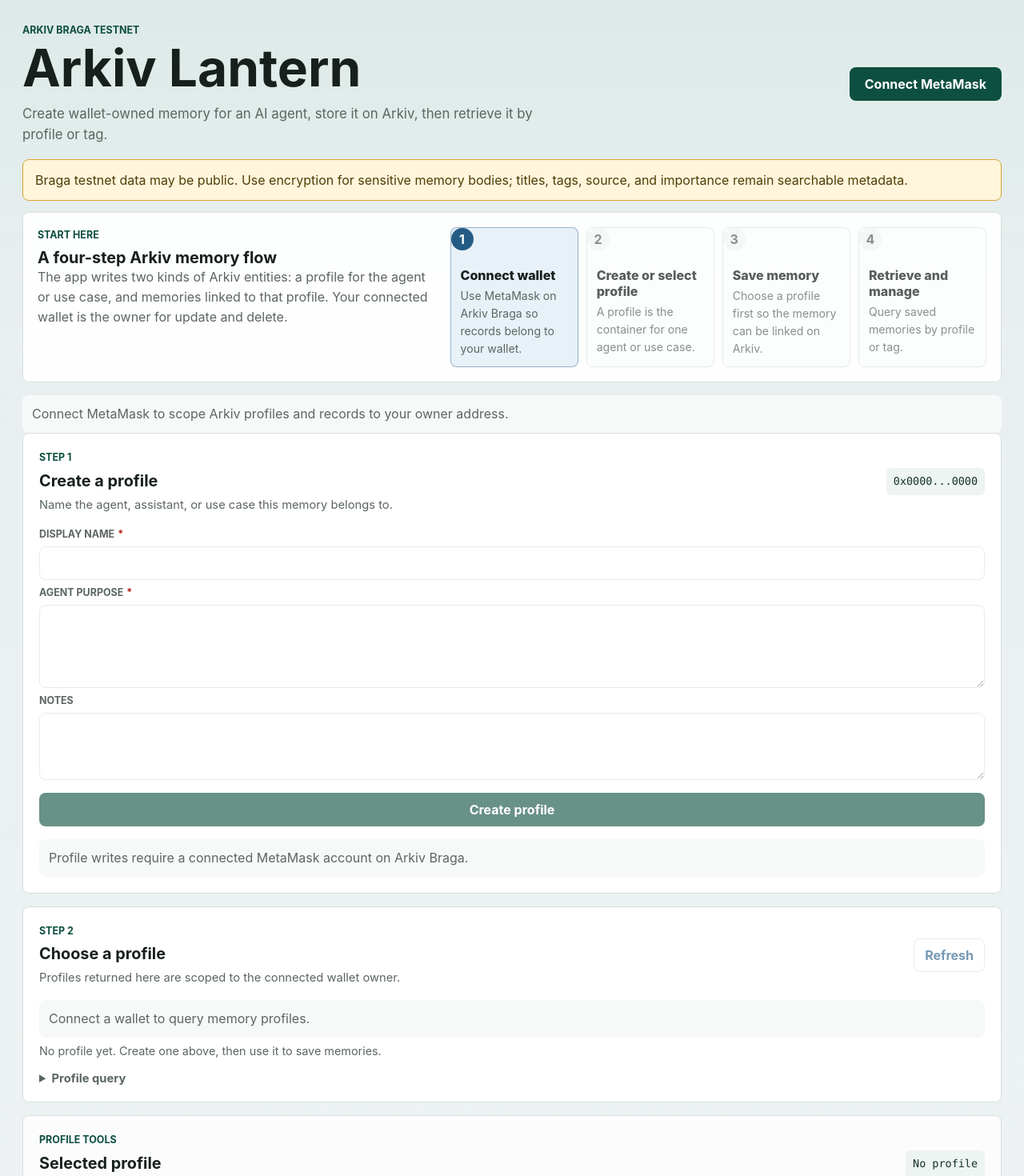
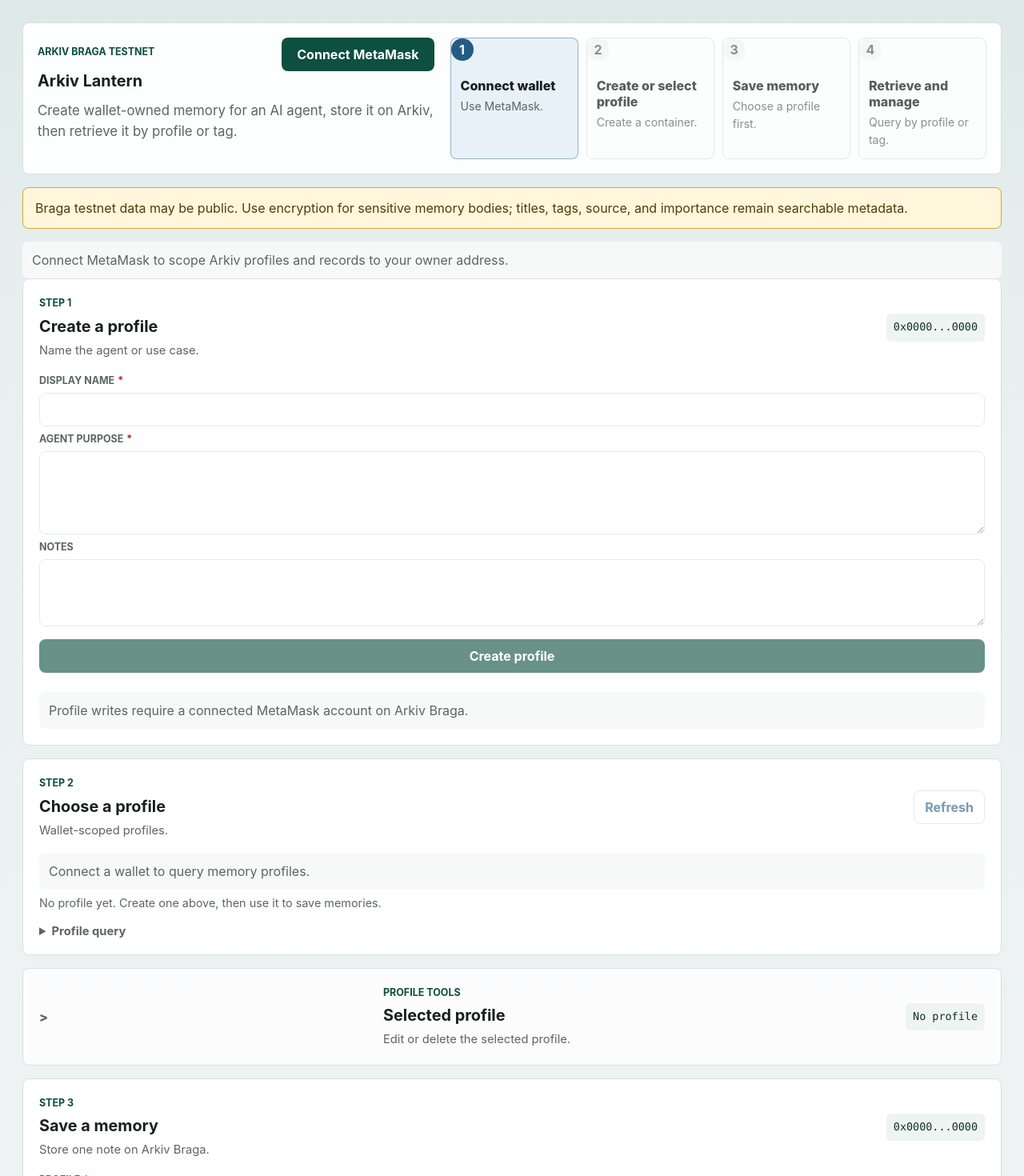
Before and after one commit to JR-Vickers/arkiv_lantern, a React (Vite) app: page / in a window 1280 px wide. Shown: the top 1470 px of the page at 80% size. Built offline with nearby package versions, Linux system fonts and the light colour scheme; what @arkiv-network/sdk would draw is missing.

Commit message:
Improved UX

```diff
--- a/src/App.tsx
+++ b/src/App.tsx
@@ -68,6 +68,8 @@ type RecordDetailState =
   | { status: "success"; message: string; record: MemoryRecord }
   | { status: "error"; message: string; record: null };
 
+type ActiveInspector = "profile" | "record" | null;
+
 type DiagnosticsState =
   | { status: "idle"; message: string; result: null }
   | { status: "loading"; message: string; result: null }
@@ -173,6 +175,7 @@ export function App({
     message: "Open a memory record to inspect payload and Arkiv metadata.",
     record: null,
   });
+  const [activeInspector, setActiveInspector] = useState<ActiveInspector>(null);
   const [profileForm, setProfileForm] = useState<MemoryProfileFormInput>(emptyProfileForm);
   const [memoryForm, setMemoryForm] = useState<MemoryRecordFormInput>(emptyMemoryForm);
   const [profileEditForm, setProfileEditForm] = useState<MemoryProfileFormInput>(emptyProfileForm);
@@ -214,17 +217,17 @@ export function App({
       label: "Connect wallet",
       detail:
         wallet.status === "connected"
-          ? `Writes and personal queries use ${shortenHex(wallet.address)}.`
-          : "Use MetaMask on Arkiv Braga so records belong to your wallet.",
+          ? shortenHex(wallet.address)
+          : "Use MetaMask.",
       status: wallet.status === "connected" ? "complete" : "current",
     },
     {
       label: "Create or select profile",
       detail: selectedProfile
-        ? `${selectedProfile.payload.displayName} is selected.`
+        ? `${selectedProfile.payload.displayName} selected.`
         : profiles.length > 0
-          ? "Select one profile before saving a memory."
-          : "A profile is the container for one agent or use case.",
+          ? "Select one."
+          : "Create a container.",
       status:
         wallet.status !== "connected"
           ? "locked"
@@ -236,14 +239,12 @@ export function App({
     },
     {
       label: "Save memory",
-      detail: selectedProfile
-        ? "Write a plaintext demo memory or encrypt the body with a passphrase."
-        : "Choose a profile first so the memory can be linked on Arkiv.",
+      detail: selectedProfile ? "Write or encrypt." : "Choose a profile first.",
       status: selectedRecord || records.length > 0 ? "complete" : selectedProfile ? "current" : "locked",
     },
     {
       label: "Retrieve and manage",
-      detail: records.length > 0 ? "Open a memory to inspect, decrypt, update, or delete it." : "Query saved memories by profile or tag.",
+      detail: records.length > 0 ? "Open saved memory." : "Query by profile or tag.",
       status: records.length > 0 ? "current" : "locked",
     },
   ] as const;
@@ -826,6 +827,7 @@ export function App({
     }
 
     setSelectedProfileKey(entityKey);
+    setActiveInspector("profile");
     setProfileDetail({ status: "loading", message: "Reading profile entity by key.", profile: null });
 
     try {
@@ -842,6 +844,7 @@ export function App({
     }
 
     setSelectedRecordKey(entityKey);
+    setActiveInspector("record");
     setRecordDetail({ status: "loading", message: "Reading memory_record entity by key.", record: null });
 
     try {
@@ -933,44 +936,33 @@ export function App({
     setAppliedTagFilter("");
   }
 
-  function scrollToStepSection(id: string) {
-    document.getElementById(id)?.scrollIntoView({ behavior: "smooth", block: "start" });
+  function scrollToElementById(id: string) {
+    const target = document.getElementById(id);
+    if (target && typeof target.scrollIntoView === "function") {
+      target.scrollIntoView({ behavior: "smooth", block: "start" });
+    }
   }
 
   return (
     <main className="app-shell">
-      <section className="workspace" aria-labelledby="app-title">
-        <header className="topbar">
-          <div>
+      <section className="workspace" aria-labelledby="workflow-title">
+        <section className="workflow-panel" aria-labelledby="workflow-title">
+          <div className="workflow-intro">
+            <div className="workflow-intro-head">
               <p className="eyebrow">Arkiv Braga testnet</p>
-            <h1 id="app-title">Arkiv Lantern</h1>
-            <p className="hero-copy">
-              Create wallet-owned memory for an AI agent, store it on Arkiv, then retrieve it by profile or tag.
-            </p>
-          </div>
               <button className="wallet-button" type="button" onClick={connectWallet}>
                 {wallet.status === "connected" ? "Wallet connected" : "Connect MetaMask"}
               </button>
-        </header>
-
-        <section className="notice" aria-label="Public testnet warning">
-          Braga testnet data may be public. Use encryption for sensitive memory bodies; titles, tags, source, and importance
-          remain searchable metadata.
-        </section>
-
-        <section className="workflow-panel" aria-labelledby="workflow-title">
-          <div className="workflow-intro">
-            <p className="eyebrow">Start here</p>
-            <h2 id="workflow-title">A four-step Arkiv memory flow</h2>
-            <p>
-              The app writes two kinds of Arkiv entities: a profile for the agent or use case, and memories linked to
-              that profile. Your connected wallet is the owner for update and delete.
+            </div>
+            <h2 id="workflow-title">Arkiv Lantern</h2>
+            <p className="hero-copy">
+              Create wallet-owned memory for an AI agent, store it on Arkiv, then retrieve it by profile or tag.
             </p>
           </div>
           <ol className="workflow-steps">
             {workflowSteps.map((step, index) => (
               <li className={`workflow-step ${step.status}`} key={step.label}>
-                <button className="workflow-step-button" type="button" onClick={() => scrollToStepSection(`step-${index + 1}`)}>
+                <button className="workflow-step-button" type="button" onClick={() => scrollToElementById(`step-${index + 1}`)}>
                   <span>{step.label}</span>
                   <p>{step.detail}</p>
                 </button>
@@ -979,6 +971,11 @@ export function App({
           </ol>
         </section>
 
+        <section className="notice" aria-label="Public testnet warning">
+          Braga testnet data may be public. Use encryption for sensitive memory bodies; titles, tags, source, and importance
+          remain searchable metadata.
+        </section>
+
         <p className={`operation-message ${wallet.status}`} role="status">
           {wallet.message}
         </p>
@@ -989,7 +986,7 @@ export function App({
               <div>
                 <p className="eyebrow">Step 1</p>
                 <h2 id="profile-form-title">Create a profile</h2>
-                <p className="panel-copy">Name the agent, assistant, or use case this memory belongs to.</p>
+                <p className="panel-copy">Name the agent or use case.</p>
               </div>
               <code className="owner-pill">{shortenHex(ownerAddress)}</code>
             </div>
@@ -1053,12 +1050,12 @@ export function App({
               >
                 {profileCreate.status === "submitting" ? "Submitting profile" : "Create profile"}
               </button>
-            </form>
 
               <p className={`operation-message ${profileCreate.status}`} role="status">
                 {profileCreate.message}
               </p>
               {profileCreate.status === "success" && <ReceiptGrid entityKey={profileCreate.entityKey} txHash={profileCreate.txHash} />}
+            </form>
           </section>
 
           <section className="panel" id="step-2" aria-labelledby="profile-list-title">
@@ -1066,7 +1063,7 @@ export function App({
               <div>
                 <p className="eyebrow">Step 2</p>
                 <h2 id="profile-list-title">Choose a profile</h2>
-                <p className="panel-copy">Profiles returned here are scoped to the connected wallet owner.</p>
+                <p className="panel-copy">Wallet-scoped profiles.</p>
               </div>
               <button
                 className="secondary-action"
@@ -1093,7 +1090,7 @@ export function App({
                     </div>
                     <div className="row-actions">
                       <button
-                        className="secondary-action"
+                        className="primary-action"
                         type="button"
                         onClick={() => setSelectedProfileKey(profile.entityKey)}
                       >
@@ -1120,15 +1117,15 @@ export function App({
             </details>
           </section>
 
-          <section className="panel supporting-panel" aria-labelledby="profile-edit-title">
-            <div className="panel-heading">
+          <details className="panel supporting-panel tool-panel">
+            <summary className="details-summary">
               <div>
                 <p className="eyebrow">Profile tools</p>
                 <h2 id="profile-edit-title">Selected profile</h2>
-                <p className="panel-copy">Edit or delete the selected profile when the connected wallet is the Arkiv owner.</p>
+                <p className="panel-copy">Edit or delete the selected profile.</p>
               </div>
               <code className="owner-pill">{selectedProfile ? shortenHex(selectedProfile.entityKey) : "No profile"}</code>
-            </div>
+            </summary>
 
             {selectedProfile ? (
               <form className="profile-form" onSubmit={updateSelectedProfile}>
@@ -1198,28 +1195,28 @@ export function App({
                     {profileDelete.status === "submitting" ? "Deleting profile" : "Delete profile"}
                   </button>
                 </div>
+
+                <p className={`operation-message ${profileUpdate.status}`} role="status">
+                  {profileUpdate.message}
+                </p>
+                {profileUpdate.status === "success" && <ReceiptGrid entityKey={profileUpdate.entityKey} txHash={profileUpdate.txHash} />}
               </form>
             ) : (
               <p className="empty-state">Select a profile to load editable fields.</p>
             )}
 
-            <p className={`operation-message ${profileUpdate.status}`} role="status">
-              {profileUpdate.message}
-            </p>
-            {profileUpdate.status === "success" && <ReceiptGrid entityKey={profileUpdate.entityKey} txHash={profileUpdate.txHash} />}
-
             <p className={`operation-message ${profileDelete.status}`} role="status">
               {profileDelete.message}
             </p>
             {profileDelete.status === "success" && <ReceiptGrid entityKey={profileDelete.entityKey} txHash={profileDelete.txHash} />}
-          </section>
+          </details>
 
           <section className="panel" id="step-3" aria-labelledby="memory-form-title">
             <div className="panel-heading">
               <div>
                 <p className="eyebrow">Step 3</p>
                 <h2 id="memory-form-title">Save a memory</h2>
-                <p className="panel-copy">A memory is one durable note for the selected profile, stored on Arkiv Braga.</p>
+                <p className="panel-copy">Store one note on Arkiv Braga.</p>
               </div>
               <code className="owner-pill">{shortenHex(ownerAddress)}</code>
             </div>
@@ -1425,12 +1422,12 @@ export function App({
               >
                 {recordCreate.status === "submitting" ? "Submitting memory" : "Create memory"}
               </button>
-            </form>
 
               <p className={`operation-message ${recordCreate.status}`} role="status">
                 {recordCreate.message}
               </p>
               {recordCreate.status === "success" && <ReceiptGrid entityKey={recordCreate.entityKey} txHash={recordCreate.txHash} />}
+            </form>
           </section>
 
           <section className="panel" id="step-4" aria-labelledby="memory-list-title">
@@ -1438,7 +1435,7 @@ export function App({
               <div>
                 <p className="eyebrow">Step 4</p>
                 <h2 id="memory-list-title">Retrieve memories</h2>
-                <p className="panel-copy">Query by selected profile, then optionally narrow the list with a tag.</p>
+                <p className="panel-copy">Query by profile or tag.</p>
               </div>
               <button
                 className="secondary-action"
@@ -1486,7 +1483,7 @@ export function App({
                     </div>
                     <div className="row-actions">
                       <button
-                        className="secondary-action"
+                        className="primary-action"
                         type="button"
                         onClick={() => setSelectedRecordKey(record.entityKey)}
                       >
@@ -1513,15 +1510,15 @@ export function App({
             </details>
           </section>
 
-          <section className="panel supporting-panel" aria-labelledby="record-edit-title">
-            <div className="panel-heading">
+          <details className="panel supporting-panel tool-panel">
+            <summary className="details-summary">
               <div>
                 <p className="eyebrow">Memory tools</p>
                 <h2 id="record-edit-title">Selected memory</h2>
-                <p className="panel-copy">Update or delete the selected memory when this wallet owns it.</p>
+                <p className="panel-copy">Update or delete the selected memory.</p>
               </div>
               <code className="owner-pill">{selectedRecord ? shortenHex(selectedRecord.entityKey) : "No record"}</code>
-            </div>
+            </summary>
 
             {selectedRecord ? (
               <form className="profile-form" onSubmit={updateSelectedRecord}>
@@ -1716,29 +1713,91 @@ export function App({
                     {recordDelete.status === "submitting" ? "Deleting memory" : "Delete memory"}
                   </button>
                 </div>
+
+                <p className={`operation-message ${recordUpdate.status}`} role="status">
+                  {recordUpdate.message}
+                </p>
+                {recordUpdate.status === "success" && <ReceiptGrid entityKey={recordUpdate.entityKey} txHash={recordUpdate.txHash} />}
               </form>
             ) : (
               <p className="empty-state">Select a memory record to load editable fields.</p>
             )}
 
-            <p className={`operation-message ${recordUpdate.status}`} role="status">
-              {recordUpdate.message}
-            </p>
-            {recordUpdate.status === "success" && <ReceiptGrid entityKey={recordUpdate.entityKey} txHash={recordUpdate.txHash} />}
-
             <p className={`operation-message ${recordDelete.status}`} role="status">
               {recordDelete.message}
             </p>
             {recordDelete.status === "success" && <ReceiptGrid entityKey={recordDelete.entityKey} txHash={recordDelete.txHash} />}
+          </details>
+
+          <details className="panel advanced-panel network-panel">
+            <summary>
+              <span>
+                <span className="eyebrow">Advanced</span>
+                <strong>Arkiv contract, diagnostics, and network details</strong>
+              </span>
+            </summary>
+
+            <section className="status-strip" aria-label="Arkiv entity contract">
+              <div>
+                <span>Project attribute</span>
+                <strong>
+                  {PROJECT_ATTRIBUTE_KEY} = {PROJECT_ATTRIBUTE_VALUE}
+                </strong>
+              </div>
+              <div>
+                <span>Entity types</span>
+                <strong>memory_profile + memory_record</strong>
+              </div>
+              <div>
+                <span>Expires in</span>
+                <strong>{ENTITY_EXPIRES_IN_DAYS} days</strong>
+              </div>
             </section>
 
-          <EntityDetailPanel
+            <section className="diagnostic-panel" aria-labelledby="write-diagnostics-title">
+              <div className="panel-heading">
+                <div>
+                  <p className="eyebrow">Diagnostics</p>
+                  <h2 id="write-diagnostics-title">Write preflight</h2>
+                  <p className="panel-copy">Use this only when a live write fails before Braga accepts the transaction.</p>
+                </div>
+                <button
+                  className="secondary-action"
+                  type="button"
+                  disabled={wallet.status !== "connected" || writeDiagnostics.status === "loading"}
+                  onClick={() => void runWriteDiagnostics()}
+                >
+                  {writeDiagnostics.status === "loading" ? "Running checks" : "Run write diagnostics"}
+                </button>
+              </div>
+
+              <p className={`operation-message ${writeDiagnostics.status}`} role="status">
+                {writeDiagnostics.message}
+              </p>
+
+              {writeDiagnostics.result && <DiagnosticsReport result={writeDiagnostics.result} />}
+            </section>
+
+            <section aria-labelledby="network-title">
+              <p className="eyebrow">Network</p>
+              <h2 id="network-title">Braga endpoints</h2>
+              <div className="link-list">
+                <a href={BRAGA_RPC_URL}>RPC</a>
+                <a href={BRAGA_EXPLORER_URL}>Explorer</a>
+              </div>
+            </section>
+          </details>
+        </div>
+
+        {activeInspector === "record" && (
+          <EntityDetailPopover
             explorerUrl={BRAGA_EXPLORER_URL}
             heading="Memory detail"
             label="Inspect"
             status={recordDetail.status}
             message={recordDetail.message}
             entity={recordDetail.record}
+            onClose={() => setActiveInspector(null)}
             extraContent={
               recordDetail.record && isEncryptedMemoryRecord(recordDetail.record) ? (
                 <RecordDecryptPanel
@@ -1752,75 +1811,19 @@ export function App({
               ) : null
             }
           />
-
-          <EntityDetailPanel
+        )}
+
+        {activeInspector === "profile" && (
+          <EntityDetailPopover
             explorerUrl={BRAGA_EXPLORER_URL}
             heading="Profile detail"
             label="Inspect"
             status={profileDetail.status}
             message={profileDetail.message}
             entity={profileDetail.profile}
-          />
-
-          <details className="panel advanced-panel network-panel">
-            <summary>
-              <span>
-                <span className="eyebrow">Advanced</span>
-                <strong>Arkiv contract, diagnostics, and network details</strong>
-              </span>
-            </summary>
-
-            <section className="status-strip" aria-label="Arkiv entity contract">
-              <div>
-                <span>Project attribute</span>
-                <strong>
-                  {PROJECT_ATTRIBUTE_KEY} = {PROJECT_ATTRIBUTE_VALUE}
-                </strong>
-              </div>
-              <div>
-                <span>Entity types</span>
-                <strong>memory_profile + memory_record</strong>
-              </div>
-              <div>
-                <span>Expires in</span>
-                <strong>{ENTITY_EXPIRES_IN_DAYS} days</strong>
-              </div>
-            </section>
-
-            <section className="diagnostic-panel" aria-labelledby="write-diagnostics-title">
-              <div className="panel-heading">
-                <div>
-                  <p className="eyebrow">Diagnostics</p>
-                  <h2 id="write-diagnostics-title">Write preflight</h2>
-                  <p className="panel-copy">Use this only when a live write fails before Braga accepts the transaction.</p>
-                </div>
-                <button
-                  className="secondary-action"
-                  type="button"
-                  disabled={wallet.status !== "connected" || writeDiagnostics.status === "loading"}
-                  onClick={() => void runWriteDiagnostics()}
-                >
-                  {writeDiagnostics.status === "loading" ? "Running checks" : "Run write diagnostics"}
-                </button>
-              </div>
-
-              <p className={`operation-message ${writeDiagnostics.status}`} role="status">
-                {writeDiagnostics.message}
-              </p>
-
-              {writeDiagnostics.result && <DiagnosticsReport result={writeDiagnostics.result} />}
-            </section>
-
-            <section aria-labelledby="network-title">
-              <p className="eyebrow">Network</p>
-              <h2 id="network-title">Braga endpoints</h2>
-              <div className="link-list">
-                <a href={BRAGA_RPC_URL}>RPC</a>
-                <a href={BRAGA_EXPLORER_URL}>Explorer</a>
-              </div>
-            </section>
-          </details>
-        </div>
+            onClose={() => setActiveInspector(null)}
+          />
+        )}
       </section>
     </main>
   );
@@ -1846,27 +1849,49 @@ function ReceiptGrid({ entityKey, txHash }: ReceiptGridProps) {
   );
 }
 
-interface EntityDetailPanelProps {
+interface EntityDetailPopoverProps {
   entity: MemoryProfile | MemoryRecord | null;
   explorerUrl: string;
   extraContent?: ReactNode;
   heading: string;
   label: string;
   message: string;
+  onClose: () => void;
   status: string;
 }
 
-function EntityDetailPanel({ entity, explorerUrl, extraContent, heading, label, message, status }: EntityDetailPanelProps) {
+function EntityDetailPopover({
+  entity,
+  explorerUrl,
+  extraContent,
+  heading,
+  label,
+  message,
+  onClose,
+  status,
+}: EntityDetailPopoverProps) {
   return (
-    <section className="panel detail-panel" aria-labelledby={`${heading.toLowerCase().replace(/\s+/g, "-")}-title`}>
+    <div className="inspect-overlay" role="presentation" onClick={onClose}>
+      <section
+        aria-labelledby={`${heading.toLowerCase().replace(/\s+/g, "-")}-title`}
+        aria-modal="true"
+        className="inspect-popover"
+        role="dialog"
+        onClick={(event) => event.stopPropagation()}
+      >
         <div className="panel-heading">
           <div>
             <p className="eyebrow">{label}</p>
             <h2 id={`${heading.toLowerCase().replace(/\s+/g, "-")}-title`}>{heading}</h2>
           </div>
+          <div className="row-actions">
             <a className="secondary-link" href={explorerUrl}>
               Explorer
             </a>
+            <button className="icon-action" type="button" aria-label="Close inspector" onClick={onClose}>
+              x
+            </button>
+          </div>
         </div>
 
         <p className={`operation-message ${status}`} role="status">
@@ -1902,6 +1927,7 @@ function EntityDetailPanel({ entity, explorerUrl, extraContent, heading, label,
         )}
         {extraContent}
       </section>
+    </div>
   );
 }
 
--- a/src/styles.css
+++ b/src/styles.css
@@ -224,6 +224,13 @@ textarea:disabled {
   margin-bottom: 0;
 }
 
+.workflow-intro-head {
+  display: flex;
+  align-items: center;
+  justify-content: space-between;
+  gap: 12px;
+}
+
 .workflow-steps {
   display: grid;
   grid-template-columns: repeat(4, minmax(0, 1fr));
@@ -348,6 +355,29 @@ textarea:disabled {
 
 .supporting-panel {
   background: rgba(255, 255, 255, 0.82);
+}
+
+.details-summary {
+  display: flex;
+  gap: 18px;
+  align-items: center;
+  justify-content: space-between;
+  cursor: pointer;
+  list-style: none;
+}
+
+.details-summary::-webkit-details-marker {
+  display: none;
+}
+
+.details-summary::before {
+  color: var(--muted);
+  content: ">";
+  font-weight: 800;
+}
+
+details[open] > .details-summary::before {
+  content: "v";
 }
 
 .diagnostic-panel {
@@ -476,6 +506,10 @@ textarea:focus {
 
 .primary-action {
   margin-top: 8px;
+}
+
+.row-actions .primary-action {
+  margin-top: 0;
 }
 
 .operation-message {
@@ -723,6 +757,47 @@ dd {
   text-decoration: none;
 }
 
+.icon-action {
+  display: inline-grid;
+  width: 38px;
+  height: 38px;
+  place-items: center;
+  border: 1px solid var(--line);
+  border-radius: 999px;
+  color: var(--muted);
+  background: #ffffff;
+  cursor: pointer;
+  font-weight: 800;
+}
+
+.icon-action:hover {
+  border-color: var(--danger);
+  color: var(--danger);
+  background: #fff8f7;
+}
+
+.inspect-overlay {
+  position: fixed;
+  inset: 0;
+  z-index: 80;
+  display: grid;
+  align-items: start;
+  justify-items: center;
+  padding: 92px 18px 18px;
+  background: rgba(23, 32, 29, 0.18);
+}
+
+.inspect-popover {
+  width: min(920px, 100%);
+  max-height: min(760px, calc(100vh - 120px));
+  overflow: auto;
+  padding: 20px;
+  border: 1px solid var(--line);
+  border-radius: 8px;
+  background: rgba(255, 255, 255, 0.98);
+  box-shadow: 0 18px 60px rgba(18, 50, 40, 0.2);
+}
+
 .detail-grid {
   display: grid;
   grid-template-columns: minmax(260px, 0.55fr) minmax(0, 1fr);
@@ -787,7 +862,8 @@ pre {
   .diagnostic-meta,
   .diagnostic-check,
   .filter-controls,
-  .row-actions {
+  .row-actions,
+  .details-summary {
     display: grid;
     grid-template-columns: 1fr;
   }
@@ -802,4 +878,9 @@ pre {
   .panel-heading {
     align-items: start;
   }
+
+  .workflow-intro-head {
+    flex-direction: column;
+    align-items: flex-start;
+  }
 }
```
Also changed, not shown: 3 other files (tests, documents, lock files or other folders). Lines whose indentation alone changed are shown as unchanged.
